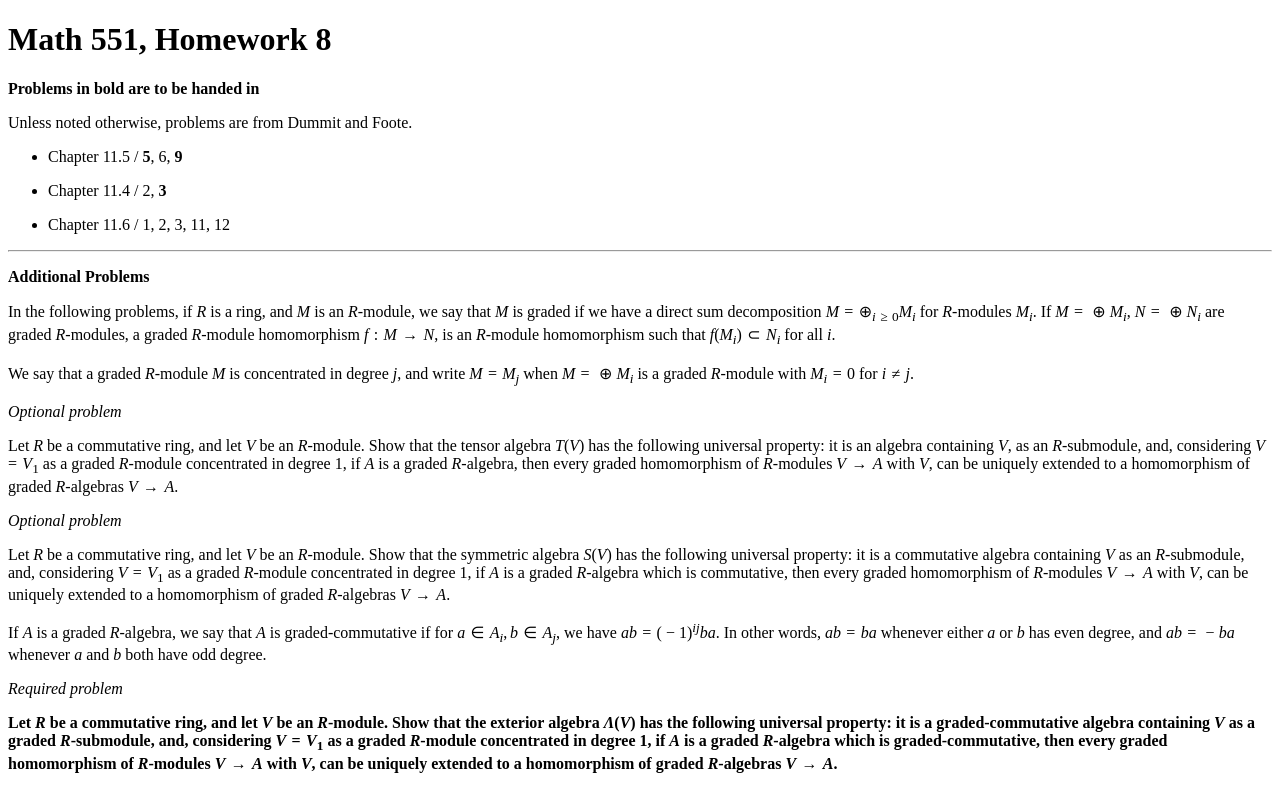
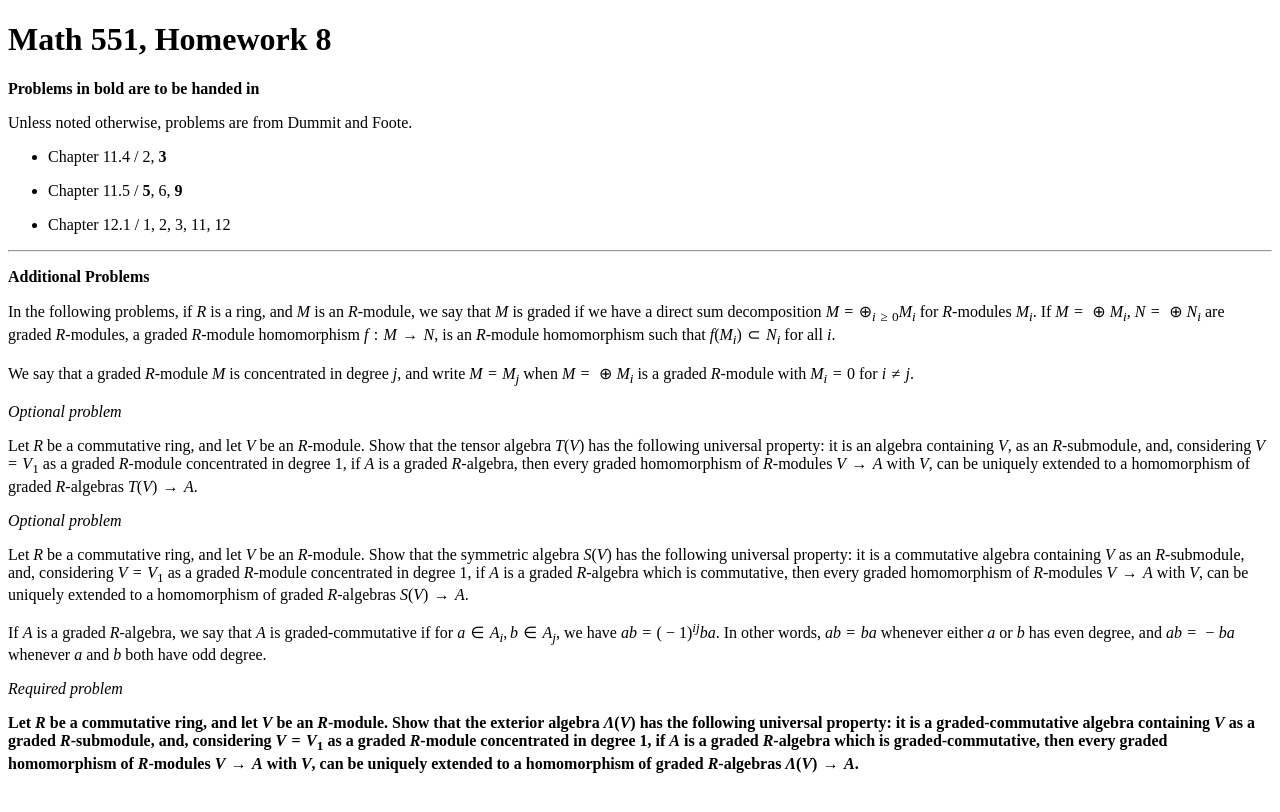
Before and after one commit to dkrashen/algebra1, a Jekyll site: the page homework/hw8.html, which Jekyll copies as it is, in a window 1280 px wide. Shown: the top 812 px of the page. Built offline with Jekyll 4.4.1, drawn with Linux system fonts in a browser that asks for light colours.

Commit message:
fix typos in hw8

```diff
--- a/homework/hw8.html
+++ b/homework/hw8.html
@@ -22,20 +22,20 @@
 <p><strong>Problems in bold are to be handed in</strong></p>
 <p>Unless noted otherwise, problems are from Dummit and Foote.</p>
 <ul>
+<li><p>Chapter 11.4 / 2, <strong>3</strong></p></li>
 <li><p>Chapter 11.5 / <strong>5</strong>, 6, <strong>9</strong></p></li>
-<li><p>Chapter 11.4 / 2, <strong>3</strong></p></li>
-<li><p>Chapter 11.6 / 1, 2, 3, 11, 12</p></li>
+<li><p>Chapter 12.1 / 1, 2, 3, 11, 12</p></li>
 </ul>
 <hr />
 <p><strong>Additional Problems</strong></p>
 <p>In the following problems, if <span class="math inline"><em>R</em></span> is a ring, and <span class="math inline"><em>M</em></span> is an <span class="math inline"><em>R</em></span>-module, we say that <span class="math inline"><em>M</em></span> is graded if we have a direct sum decomposition <span class="math inline"><em>M</em> = ⊕<sub><em>i</em> ≥ 0</sub><em>M</em><sub><em>i</em></sub></span> for <span class="math inline"><em>R</em></span>-modules <span class="math inline"><em>M</em><sub><em>i</em></sub></span>. If <span class="math inline"><em>M</em> =  ⊕ <em>M</em><sub><em>i</em></sub></span>, <span class="math inline"><em>N</em> =  ⊕ <em>N</em><sub><em>i</em></sub></span> are graded <span class="math inline"><em>R</em></span>-modules, a graded <span class="math inline"><em>R</em></span>-module homomorphism <span class="math inline"><em>f</em> : <em>M</em> → <em>N</em></span>, is an <span class="math inline"><em>R</em></span>-module homomorphism such that <span class="math inline"><em>f</em>(<em>M</em><sub><em>i</em></sub>) ⊂ <em>N</em><sub><em>i</em></sub></span> for all <span class="math inline"><em>i</em></span>.</p>
 <p>We say that a graded <span class="math inline"><em>R</em></span>-module <span class="math inline"><em>M</em></span> is concentrated in degree <span class="math inline"><em>j</em></span>, and write <span class="math inline"><em>M</em> = <em>M</em><sub><em>j</em></sub></span> when <span class="math inline"><em>M</em> =  ⊕ <em>M</em><sub><em>i</em></sub></span> is a graded <span class="math inline"><em>R</em></span>-module with <span class="math inline"><em>M</em><sub><em>i</em></sub> = 0</span> for <span class="math inline"><em>i</em> ≠ <em>j</em></span>.</p>
 <p><em>Optional problem</em></p>
-<p><span>Let <span class="math inline"><em>R</em></span> be a commutative ring, and let <span class="math inline"><em>V</em></span> be an <span class="math inline"><em>R</em></span>-module. Show that the tensor algebra <span class="math inline"><em>T</em>(<em>V</em>)</span> has the following universal property: it is an algebra containing <span class="math inline"><em>V</em></span>, as an <span class="math inline"><em>R</em></span>-submodule, and, considering <span class="math inline"><em>V</em> = <em>V</em><sub>1</sub></span> as a graded <span class="math inline"><em>R</em></span>-module concentrated in degree <span class="math inline">1</span>, if <span class="math inline"><em>A</em></span> is a graded <span class="math inline"><em>R</em></span>-algebra, then every graded homomorphism of <span class="math inline"><em>R</em></span>-modules <span class="math inline"><em>V</em> → <em>A</em></span> with <span class="math inline"><em>V</em></span>, can be uniquely extended to a homomorphism of graded <span class="math inline"><em>R</em></span>-algebras <span class="math inline"><em>V</em> → <em>A</em></span>.</span></p>
+<p><span>Let <span class="math inline"><em>R</em></span> be a commutative ring, and let <span class="math inline"><em>V</em></span> be an <span class="math inline"><em>R</em></span>-module. Show that the tensor algebra <span class="math inline"><em>T</em>(<em>V</em>)</span> has the following universal property: it is an algebra containing <span class="math inline"><em>V</em></span>, as an <span class="math inline"><em>R</em></span>-submodule, and, considering <span class="math inline"><em>V</em> = <em>V</em><sub>1</sub></span> as a graded <span class="math inline"><em>R</em></span>-module concentrated in degree <span class="math inline">1</span>, if <span class="math inline"><em>A</em></span> is a graded <span class="math inline"><em>R</em></span>-algebra, then every graded homomorphism of <span class="math inline"><em>R</em></span>-modules <span class="math inline"><em>V</em> → <em>A</em></span> with <span class="math inline"><em>V</em></span>, can be uniquely extended to a homomorphism of graded <span class="math inline"><em>R</em></span>-algebras <span class="math inline"><em>T</em>(<em>V</em>) → <em>A</em></span>.</span></p>
 <p><em>Optional problem</em></p>
-<p><span>Let <span class="math inline"><em>R</em></span> be a commutative ring, and let <span class="math inline"><em>V</em></span> be an <span class="math inline"><em>R</em></span>-module. Show that the symmetric algebra <span class="math inline"><em>S</em>(<em>V</em>)</span> has the following universal property: it is a commutative algebra containing <span class="math inline"><em>V</em></span> as an <span class="math inline"><em>R</em></span>-submodule, and, considering <span class="math inline"><em>V</em> = <em>V</em><sub>1</sub></span> as a graded <span class="math inline"><em>R</em></span>-module concentrated in degree <span class="math inline">1</span>, if <span class="math inline"><em>A</em></span> is a graded <span class="math inline"><em>R</em></span>-algebra which is commutative, then every graded homomorphism of <span class="math inline"><em>R</em></span>-modules <span class="math inline"><em>V</em> → <em>A</em></span> with <span class="math inline"><em>V</em></span>, can be uniquely extended to a homomorphism of graded <span class="math inline"><em>R</em></span>-algebras <span class="math inline"><em>V</em> → <em>A</em></span>.</span></p>
+<p><span>Let <span class="math inline"><em>R</em></span> be a commutative ring, and let <span class="math inline"><em>V</em></span> be an <span class="math inline"><em>R</em></span>-module. Show that the symmetric algebra <span class="math inline"><em>S</em>(<em>V</em>)</span> has the following universal property: it is a commutative algebra containing <span class="math inline"><em>V</em></span> as an <span class="math inline"><em>R</em></span>-submodule, and, considering <span class="math inline"><em>V</em> = <em>V</em><sub>1</sub></span> as a graded <span class="math inline"><em>R</em></span>-module concentrated in degree <span class="math inline">1</span>, if <span class="math inline"><em>A</em></span> is a graded <span class="math inline"><em>R</em></span>-algebra which is commutative, then every graded homomorphism of <span class="math inline"><em>R</em></span>-modules <span class="math inline"><em>V</em> → <em>A</em></span> with <span class="math inline"><em>V</em></span>, can be uniquely extended to a homomorphism of graded <span class="math inline"><em>R</em></span>-algebras <span class="math inline"><em>S</em>(<em>V</em>) → <em>A</em></span>.</span></p>
 <p>If <span class="math inline"><em>A</em></span> is a graded <span class="math inline"><em>R</em></span>-algebra, we say that <span class="math inline"><em>A</em></span> is graded-commutative if for <span class="math inline"><em>a</em> ∈ <em>A</em><sub><em>i</em></sub>, <em>b</em> ∈ <em>A</em><sub><em>j</em></sub></span>, we have <span class="math inline"><em>a</em><em>b</em> = ( − 1)<sup><em>i</em><em>j</em></sup><em>b</em><em>a</em></span>. In other words, <span class="math inline"><em>a</em><em>b</em> = <em>b</em><em>a</em></span> whenever either <span class="math inline"><em>a</em></span> or <span class="math inline"><em>b</em></span> has even degree, and <span class="math inline"><em>a</em><em>b</em> =  − <em>b</em><em>a</em></span> whenever <span class="math inline"><em>a</em></span> and <span class="math inline"><em>b</em></span> both have odd degree.</p>
 <p><em>Required problem</em></p>
-<p><strong>Let <span class="math inline"><em>R</em></span> be a commutative ring, and let <span class="math inline"><em>V</em></span> be an <span class="math inline"><em>R</em></span>-module. Show that the exterior algebra <span class="math inline"><em>Λ</em>(<em>V</em>)</span> has the following universal property: it is a graded-commutative algebra containing <span class="math inline"><em>V</em></span> as a graded <span class="math inline"><em>R</em></span>-submodule, and, considering <span class="math inline"><em>V</em> = <em>V</em><sub>1</sub></span> as a graded <span class="math inline"><em>R</em></span>-module concentrated in degree <span class="math inline">1</span>, if <span class="math inline"><em>A</em></span> is a graded <span class="math inline"><em>R</em></span>-algebra which is graded-commutative, then every graded homomorphism of <span class="math inline"><em>R</em></span>-modules <span class="math inline"><em>V</em> → <em>A</em></span> with <span class="math inline"><em>V</em></span>, can be uniquely extended to a homomorphism of graded <span class="math inline"><em>R</em></span>-algebras <span class="math inline"><em>V</em> → <em>A</em></span>.</strong></p>
+<p><strong>Let <span class="math inline"><em>R</em></span> be a commutative ring, and let <span class="math inline"><em>V</em></span> be an <span class="math inline"><em>R</em></span>-module. Show that the exterior algebra <span class="math inline"><em>Λ</em>(<em>V</em>)</span> has the following universal property: it is a graded-commutative algebra containing <span class="math inline"><em>V</em></span> as a graded <span class="math inline"><em>R</em></span>-submodule, and, considering <span class="math inline"><em>V</em> = <em>V</em><sub>1</sub></span> as a graded <span class="math inline"><em>R</em></span>-module concentrated in degree <span class="math inline">1</span>, if <span class="math inline"><em>A</em></span> is a graded <span class="math inline"><em>R</em></span>-algebra which is graded-commutative, then every graded homomorphism of <span class="math inline"><em>R</em></span>-modules <span class="math inline"><em>V</em> → <em>A</em></span> with <span class="math inline"><em>V</em></span>, can be uniquely extended to a homomorphism of graded <span class="math inline"><em>R</em></span>-algebras <span class="math inline"><em>Λ</em>(<em>V</em>) → <em>A</em></span>.</strong></p>
 </body>
 </html>
```
